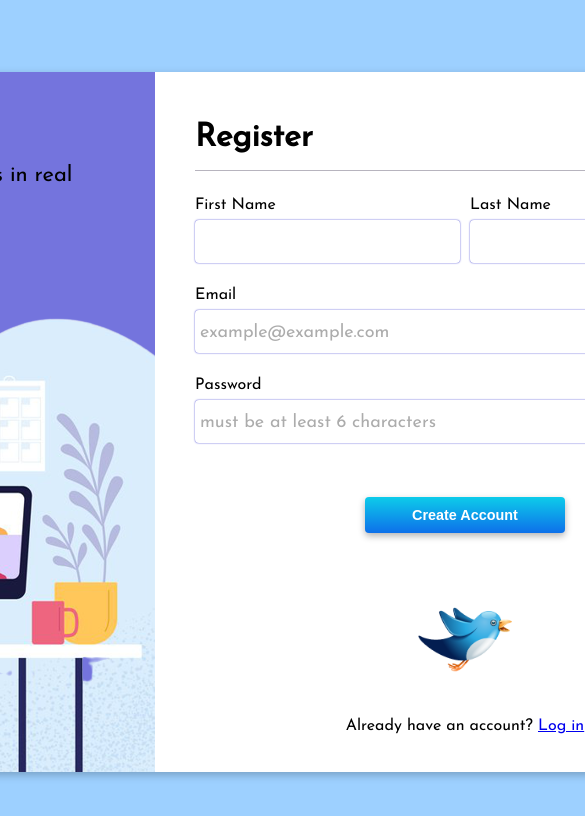
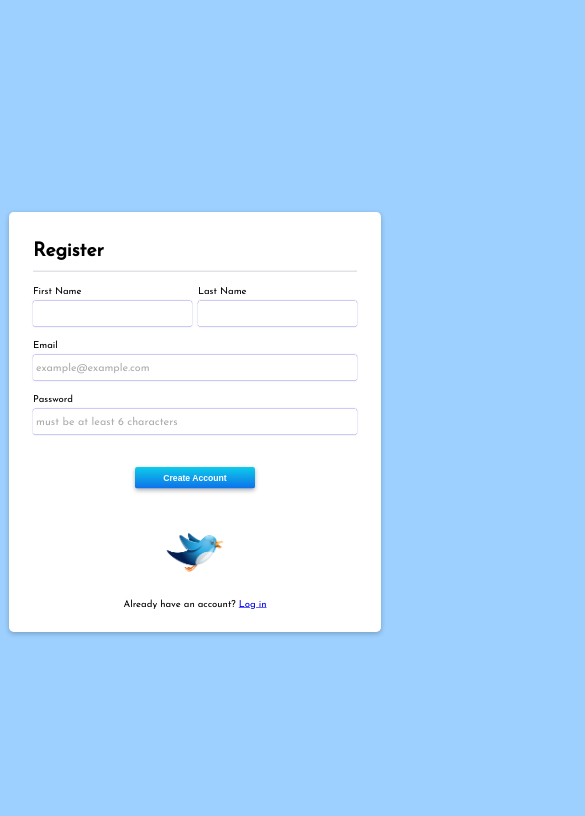
Before and after one commit to Nuccino92/chat-app, a React (Create React App) app in the folder client/: page /register in a window 390 px wide. Shown: the top 816 px of the page, 585 px wide, since content can reach past the window. Built offline with nearby package versions, Linux system fonts and the light colour scheme.

Commit message:
adjusted responsivness

```diff
--- a/client/src/components/login/Login.css
+++ b/client/src/components/login/Login.css
@@ -117,12 +117,15 @@
 
 @media (max-width: 560px) {
   .Login {
-    transform: scale(0.4);
+    transform: scale(0.9);
+  }
+  .Login-left {
+    display: none;
   }
 }
 
 @media (max-width: 370px) {
   .Login {
-    transform: scale(0.3);
+    transform: scale(0.6);
   }
 }
--- a/client/src/components/register/Register.css
+++ b/client/src/components/register/Register.css
@@ -128,3 +128,36 @@
   -moz-transform: translate(-50%, -50%);
   margin-top: 100px;
 }
+
+@media (max-width: 1230px) {
+  .Register {
+    transform: scale(0.8);
+  }
+}
+
+@media (max-width: 990px) {
+  .Register {
+    transform: scale(0.6);
+  }
+}
+
+@media (max-width: 740px) {
+  .Register {
+    transform: scale(0.9);
+  }
+  .Register-left {
+    display: none;
+  }
+}
+
+@media (max-width: 500px) {
+  .Register {
+    transform: scale(0.6);
+  }
+}
+
+@media (max-width: 350px) {
+  .Register {
+    transform: scale(0.5);
+  }
+}
```
